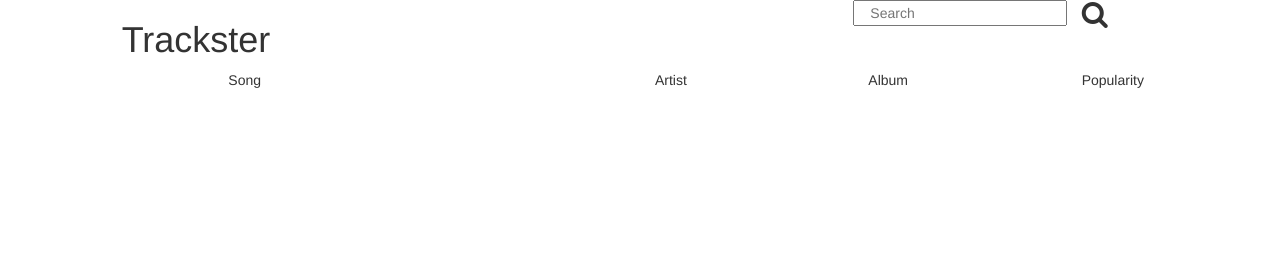
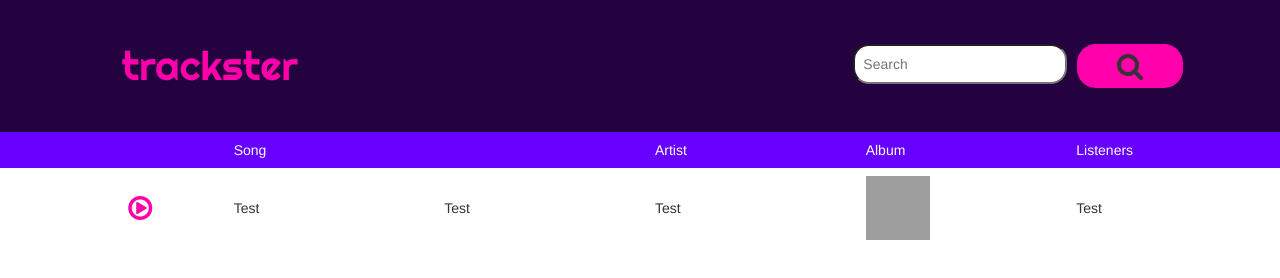
Before and after one commit to gKalkin/Trackster, a plain HTML site: page index.html in a window 1280 px wide. Drawn offline with nearby package versions, Linux system fonts and the light colour scheme; grey boxes are pictures that could not be loaded.

Commit message:
track listings response

```diff
--- a/index.html
+++ b/index.html
@@ -17,14 +17,15 @@
 </head>
 <body>
 
+  <!-- Header and column titles -->
   <div class="container-fluid">
     <div class="row header">
       <!--Site title -->
-      <h1 class="col-xs-7 col-xs-offset-1">Trackster</h1>
+      <h1 class="col-xs-7 col-xs-offset-1">trackster</h1>
 
       <!--Search bar-->
-      <input class="col-xs-2" id="search-btn" placeholder="Search">
-      <i class="fa fa-search fa-2x col-xs-1"></i>
+      <input class="col-xs-2" id="search-input" placeholder="Search">
+      <i class="fa fa-search fa-2x col-xs-1" id="search-btn"></i>
     </div>
 
 
@@ -32,8 +33,21 @@
       <div class="col-xs-4 col-xs-offset-2 info">Song</div>
       <div class="col-xs-2 info">Artist</div>
       <div class="col-xs-2 info">Album</div>
-      <div class="col-xs-2 info">Popularity</div>
+      <div class="col-xs-2 info">Listeners</div>
     </div>
+  </div>
+
+  <!-- track list -->
+  <div class="container-fluid" id="track-list">
+    <div class="row track">
+      <div class="col-xs-1 col-xs-offset-1 play-btn">
+        <a href="#"><i class="fa fa-play-circle-o fa-2x"></i></a></div>
+      <div class="col-xs-2 track-info">Test</div>
+      <div class="col-xs-2 track-info">Test</div><div class="col-xs-2 track-info">Test</div>
+      <div class="col-xs-2 track-info">
+        <img src="https://images-na.ssl-images-amazon.com/images/I/61wPDPwiBSL._SS500.jpg" alt=""
+        height="64" width="64"></div>
+      <div class="col-xs-2 track-info">Test</div></div>
   </div>
 </body>
 </html>
--- a/resources/css/style.css
+++ b/resources/css/style.css
@@ -1,3 +1,56 @@
 /*
   Custom styles for Trackster App
 */
+
+html {
+  font-size: 16px;
+}
+
+/* Header section */
+.header {
+  background-color: rgb(35, 2, 63);
+  padding: 2.75rem 0;
+}
+
+.header h1 {
+  font-size: 2.5rem;
+  font-family: Righteous,cursive;
+  color: rgb(255, 0, 171);
+  margin-top: 0;
+  margin-bottom: 0;
+}
+
+.header input {
+  border-radius: 16px;
+  color: rgb(191, 191, 191);
+  margin-right: .625rem;
+  padding: .5rem;
+}
+
+.header i {
+  background-color: rgb(255, 0, 171);
+  text-align: center;
+  border-radius: 19px;
+  padding: .5rem;
+}
+
+.song-info {
+  background-color: rgb(104, 0, 255);
+  color: white;
+  padding: .5rem;
+}
+
+/* Track list */
+.track {
+  display: flex;
+  padding: 0.5rem;
+}
+
+.track div {
+  display: flex;
+  align-items: center;
+}
+
+.play-btn a {
+  color: rgb(255, 0, 171);
+}
--- a/resources/js/trackster.js
+++ b/resources/js/trackster.js
@@ -1,11 +1,32 @@
 var Trackster = {};
+
+const API_Key = "b1065b2c652b55899ce83bc24f3943b2"
+
+$(document).ready(function() {
+  $('#search-btn').click(function() {
+    Trackster.searchTracksByTitle($("#search-input").val());
+  });
+});
 
 /*
   Given an array of track data, create the HTML for a Bootstrap row for each.
   Append each "row" to the container in the body to display all tracks.
 */
 Trackster.renderTracks = function(tracks) {
+  for(var index = 0; index < tracks.length; index++) {
+    console.log(tracks[index]);
+    var track_html = '<div class="row track">' +
+      '<div class="col-xs-1 col-xs-offset-1 play-btn">' +
+      '<a href="#"><i class="fa fa-play-circle-o fa-2x"></i></a></div>' +
+      '<div class="col-xs-2 track-info">' + tracks[index].name + '</div>' +
+      '<div class="col-xs-2 track-info">Test</div><div class="col-xs-2 track-info">Test</div>' +
+      '<div class="col-xs-2 track-info">' +
+      '<img src="https://images-na.ssl-images-amazon.com/images/I/61wPDPwiBSL._SS500.jpg" alt="" ' +
+      'height="64" width="64"></div>' +
+      '<div class="col-xs-2 track-info">Test</div></div>';
 
+      $('#track-list').append(track_html)
+    }
 };
 
 /*
@@ -13,5 +34,10 @@ Trackster.renderTracks = function(tracks) {
   Render the tracks given in the API query response.
 */
 Trackster.searchTracksByTitle = function(title) {
-
+  $.ajax({
+    url: "http://ws.audioscrobbler.com/2.0/?method=track.search&track=" + title + "&api_key=" + API_Key + "&format=json",
+    success: function(response) {
+      Trackster.renderTracks(response.results.trackmatches.track);
+    }
+  })
 };
```
